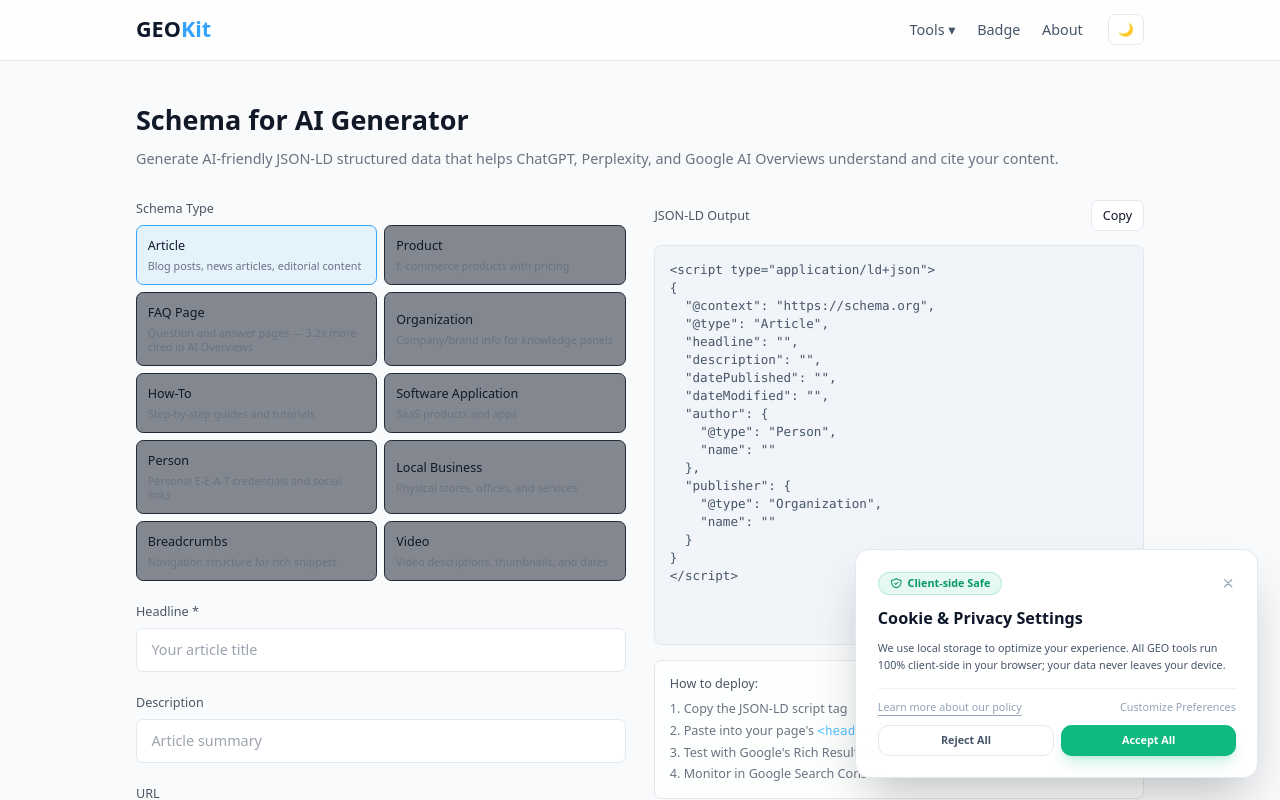
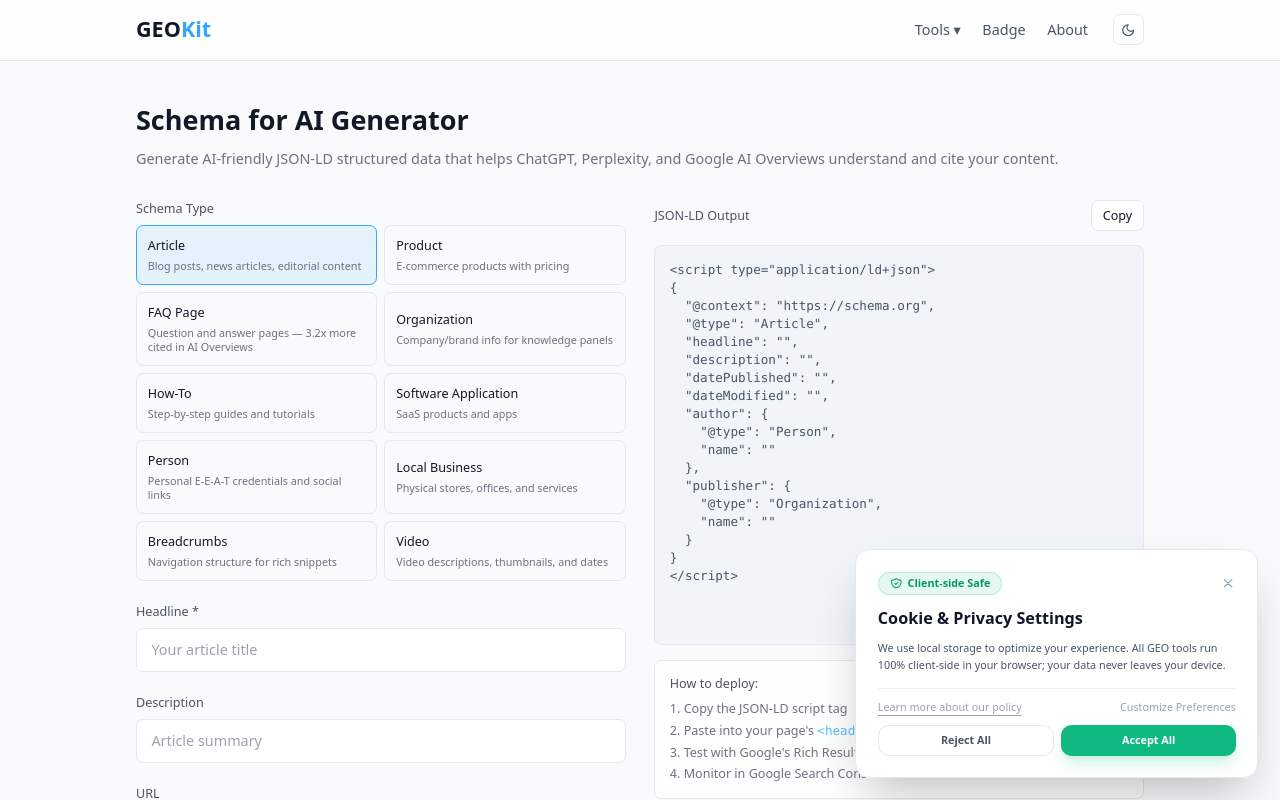
Before and after one commit to gstar-byte/geokit, a Next.js app: page /tools/schema-generator in a window 1280 px wide. Shown: the top 800 px of the page. Built offline with nearby package versions, Linux system fonts and the light colour scheme.

Commit message:
style: fix selectors contrast in light mode and simplify theme toggle to clean SVG line icon

```diff
--- a/app/tools/ai-readiness-checker/page.tsx
+++ b/app/tools/ai-readiness-checker/page.tsx
@@ -354,7 +354,7 @@ export default function AiReadinessCheckerPage() {
                   className={`rounded-lg border p-3 text-center transition-all duration-200 ${
                     siteType === st.key
                       ? "border-brand-500 bg-brand-500/10 text-gray-900 dark:text-white"
-                      : "border-gray-700 bg-gray-900/50 text-gray-500 dark:text-gray-400 hover:border-gray-500 hover:text-gray-700 dark:text-gray-200"
+                      : "border-gray-200 bg-gray-50 text-gray-600 dark:border-gray-800 dark:bg-gray-900/50 dark:text-gray-400 hover:border-gray-300 hover:text-gray-900 dark:hover:border-gray-500 dark:hover:text-gray-200"
                   }`}
                 >
                   <div className="text-xl mb-1">{st.icon}</div>
@@ -590,7 +590,7 @@ export default function AiReadinessCheckerPage() {
                   className={`rounded-lg border p-3 text-center transition-all duration-200 ${
                     compSiteType === st.key
                       ? "border-brand-500 bg-brand-500/10 text-gray-900 dark:text-white"
-                      : "border-gray-700 bg-gray-900/50 text-gray-500 dark:text-gray-400 hover:border-gray-500 hover:text-gray-700 dark:text-gray-200"
+                      : "border-gray-200 bg-gray-50 text-gray-600 dark:border-gray-800 dark:bg-gray-900/50 dark:text-gray-400 hover:border-gray-300 hover:text-gray-900 dark:hover:border-gray-500 dark:hover:text-gray-200"
                   }`}
                 >
                   <div className="text-xl mb-1">{st.icon}</div>
--- a/app/tools/schema-generator/page.tsx
+++ b/app/tools/schema-generator/page.tsx
@@ -379,7 +379,7 @@ export default function SchemaGeneratorPage() {
                   className={`rounded-lg border p-3 text-left transition-colors ${
                     type === st.value
                       ? "border-brand-500 bg-brand-500/10"
-                      : "border-gray-800 bg-gray-900/50 hover:border-gray-700"
+                      : "border-gray-200 bg-gray-50 hover:border-gray-300 dark:border-gray-800 dark:bg-gray-900/50 dark:hover:border-gray-700"
                   }`}
                 >
                   <div className="text-sm font-medium text-gray-900 dark:text-white">{st.label}</div>
--- a/components/Header.tsx
+++ b/components/Header.tsx
@@ -131,7 +131,7 @@ export default function Header() {
           {/* Theme toggle */}
           <button
             onClick={toggleTheme}
-            className="ml-1 rounded-lg border px-2.5 py-1.5 text-sm transition-colors"
+            className="ml-1 rounded-lg border p-2 text-sm transition-colors flex items-center justify-center"
             style={{
               borderColor: "var(--border)",
               background: "var(--surface)",
@@ -139,7 +139,11 @@ export default function Header() {
             }}
             aria-label="Toggle theme"
           >
-            {theme === "dark" ? "☀️" : "🌙"}
+            {theme === "dark" ? (
+              <svg xmlns="http://www.w3.org/2000/svg" width="16" height="16" viewBox="0 0 24 24" fill="none" stroke="currentColor" strokeWidth="2" strokeLinecap="round" strokeLinejoin="round" className="w-4 h-4"><circle cx="12" cy="12" r="4"/><path d="M12 2v2"/><path d="M12 20v2"/><path d="M4.93 4.93l1.41 1.41"/><path d="M17.66 17.66l1.41 1.41"/><path d="M2 12h2"/><path d="M20 12h2"/><path d="M6.34 17.66l-1.41 1.41"/><path d="M19.07 4.93l-1.41 1.41"/></svg>
+            ) : (
+              <svg xmlns="http://www.w3.org/2000/svg" width="16" height="16" viewBox="0 0 24 24" fill="none" stroke="currentColor" strokeWidth="2" strokeLinecap="round" strokeLinejoin="round" className="w-4 h-4"><path d="M12 3a6 6 0 0 0 9 9 9 9 0 1 1-9-9Z"/></svg>
+            )}
           </button>
         </nav>
       </div>
```
